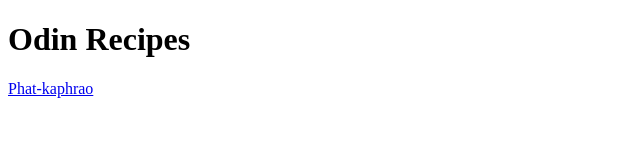
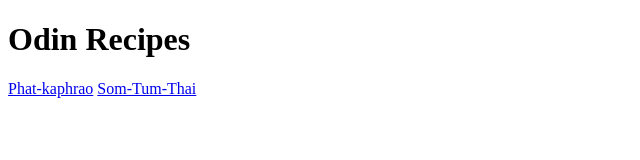
Before and after one commit to bonkbank45/odin-recipes, a plain HTML site: page index.html in a window 1280 px wide. Shown: the whole page, without its empty margins (0-640 px from the left). Drawn offline with Linux system fonts and the light colour scheme.

Commit message:
Link Som-Tum-Thai on the index.html

```diff
--- a/index.html
+++ b/index.html
@@ -7,5 +7,6 @@
     <body>
         <h1>Odin Recipes</h1>
         <a href="./recipes/Phat-kaphrao.html">Phat-kaphrao</a>
+        <a href="./recipes/Som-Tum-Thai.html">Som-Tum-Thai</a>
     </body>
 </html>
```
